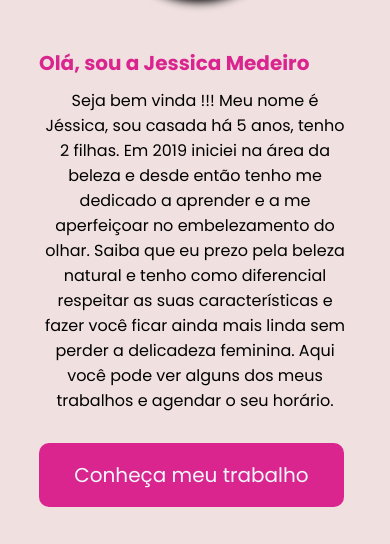
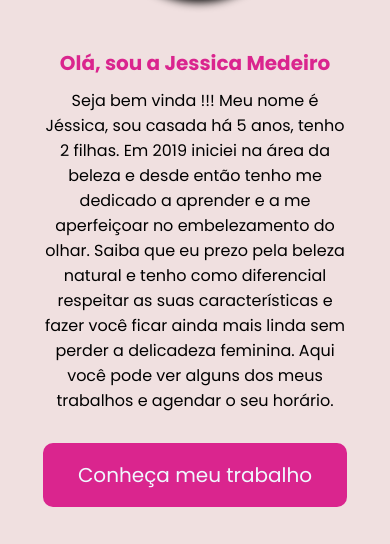
Before and after one commit to FilipemedeiroDev/landingpage-jessica, a Next.js app: page / in a window 390 px wide. Shown: the part 345-889 px from the top of the page. Built offline with nearby package versions, Linux system fonts and the light colour scheme.

Commit message:
landing page finalizada - acertanto detalhes

```diff
--- a/styles/Home.module.css
+++ b/styles/Home.module.css
@@ -58,11 +58,11 @@
 
     .contentText {
         margin-top: 50px;
+        align-items: center;
     }
 
     .name {
         font-size: 20px;
-        text-align: center;
     }
 
     .text {
```
